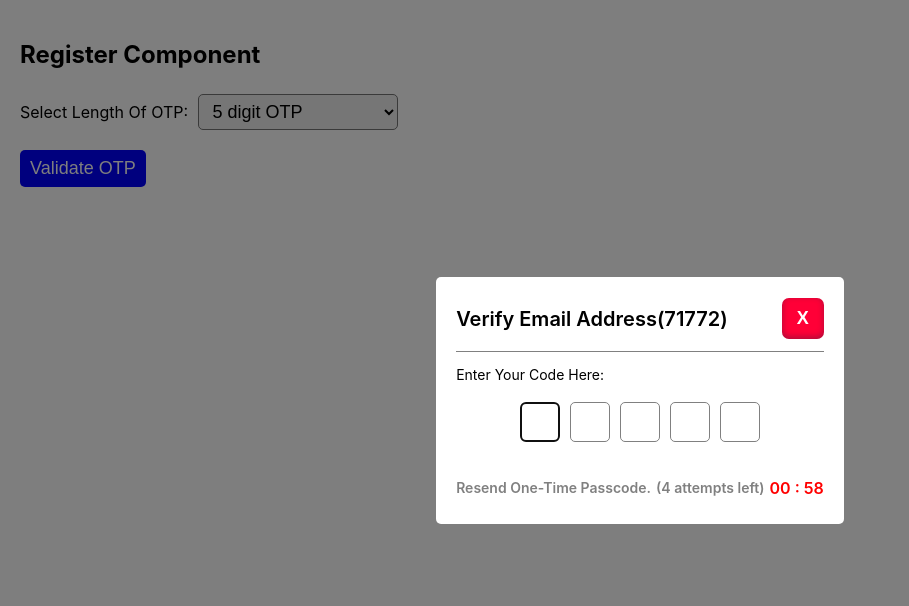
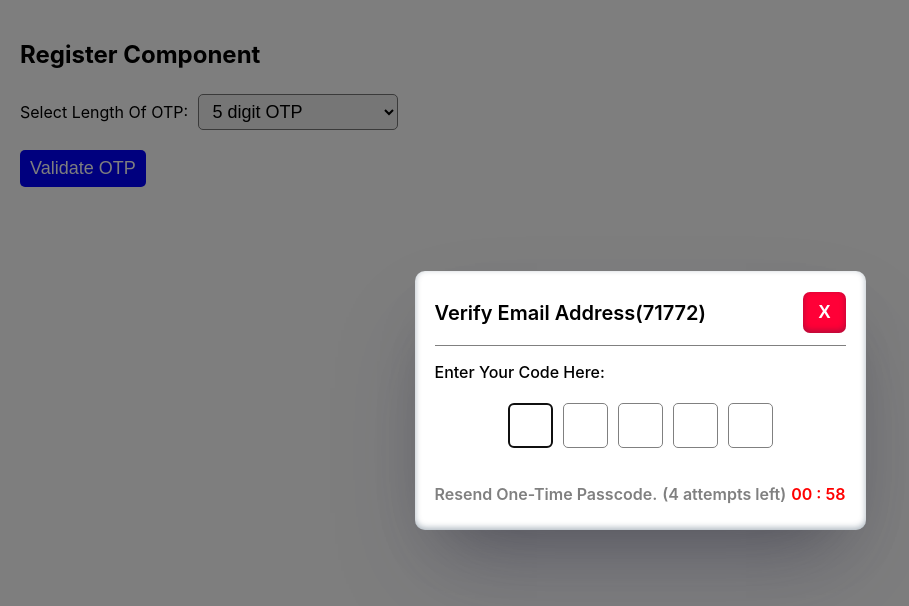
Before and after one commit to jaikrishnaverma-cedcoss/otp_verification_test, a React (Create React App) app: page / in a window 1280 px wide. Both pictures are taken after a click on the button "Validate OTP". Shown: the top 606 px of the page, without its empty margins (0-909 px from the left). Built offline with nearby package versions, Linux system fonts and the light colour scheme.

Commit message:
commited complete

```diff
--- a/src/App.css
+++ b/src/App.css
@@ -18,7 +18,7 @@
 
 /* cross button */
 
-.btn-cross{
+.btn--cross{
         border-radius: 7px;
         padding: 10px 15px;
         background-color: rgb(255, 0, 55);
@@ -34,7 +34,7 @@
 }
 
 /* modal plane*/
-.modal {
+.container--modal {
     background-color: rgba(0, 0, 0, 0.507);
     position: absolute;
     padding: 0px;
@@ -46,33 +46,34 @@
 }
 
 /* pop-up card under modal */
-.modal-card {
-    border-radius: 5px;
+.card {
+    border-radius: 10px;
     background-color: white;
     padding: 10px 20px;
     min-width: 400px;
     margin: 10px;
+    box-shadow: rgb(50 50 93 / 25%) 0px 50px 100px -20px, rgb(0 0 0 / 30%) 0px 30px 60px -30px, rgb(10 37 64 / 35%) 0px -2px 6px 0px inset;
 }
 
 /* heading of modal */
-.modal-card .heading {
+.card .card__heading {
     display: flex;
     align-items: center;
     justify-content: space-between;
     border-bottom: 1px solid grey;
 }
 
-.timer {
+.details__timer {
     color: red;
     font-weight: 600;
 }
 
-.heading p {
+.card__heading p {
     font-weight: 600;
     font-size: 20px;
 }
 
-.modal-card .body .boxes {
+.card .card__body .card__boxes {
     display: flex;
     align-items: center;
     justify-content: center;
@@ -83,27 +84,31 @@
 margin-top: 15px;
 }
 
-.modal-card .body p:nth-child(1) {
-    font-size: 14px;
+.card .card__body p:nth-child(1) {
+    font-size: 16px;
 }
 
-.modal-card .body .boxes input {
-    width: 40px;
-    height: 40px;
+.card .card__body .card__boxes input {
+    width: 45px;
+    height: 45px;
     border-radius: 5px;
     border: 1px solid grey;
     font-size: 20px;
     padding: 10px;
     margin: 5px;
+    text-align: center;
+}
+.body__p{
+    font-weight: 500;
 }
 
-.card-details {
+.card__details {
     display: flex;
     align-items: center;
     justify-content: space-between;
 }
 
-.card-details .info {
+.card__details .info {
     color: rgb(0, 103, 134);
     font-weight: 600;
     cursor:pointer
@@ -134,20 +139,20 @@ text-decoration: underline;
     text-decoration: none !important;
 }
 
-.spinner-box {
+.card__spinner {
     display: flex;
     justify-content: center;
 }
 
 .alert-input-danger {
-  border: 2px solid red !important
+  border: 3px solid red !important
 }
 
 .alert-input-success {
-    border: 2px solid green !important
+    border: 3px solid green !important
 }
 
-.loader {
+.spinner__icon {
     width: 100px;
     height: 100px;
 }
@@ -170,7 +175,7 @@ text-decoration: underline;
     color: green !important;
 }
 
-.otpLength{
+.container__otpLength {
     margin: 5px;
     padding: 6px 10px;
     width: 200px;
--- a/src/App.tsx
+++ b/src/App.tsx
@@ -5,8 +5,7 @@ import Register from "./Components/Register";
 function App() {
   return (
     <>
-
-        <Register />
+   <Register />
     </>
   );
 }
--- a/src/Components/OtpLayout.tsx
+++ b/src/Components/OtpLayout.tsx
@@ -1,13 +1,11 @@
 import React, { ChangeEvent, useEffect, useRef, useState } from "react";
-import { MyOtpLayoutProps } from "../Types/Types";
-type inp = {
-  digit: string[];
-  statusClass: string;
-};
-const initialInput: inp = {
+import { inputsType, MyOtpLayoutProps } from "../Types/Types";
+
+const initialInput: inputsType = {
   digit: [],
   statusClass: "",
 };
+
 export const OtpLayout = ({
   GenerateOtp,
   currentOtp,
@@ -15,39 +13,44 @@ export const OtpLayout = ({
 }: MyOtpLayoutProps) => {
   const successClass = "alert-input-success";
   const errorClass = "alert-input-danger";
-  const [state, setState] = useState({
-    counter: 4,
-    msg: "",
-    loader: false,
-  });
+  const [state, setState] = useState({ counter: 4, msg: "", loader: false });
   const [timer, setTimer] = useState<number>(60);
-  const [inputs, setInputs] = useState<inp>({ ...initialInput });
+  const [inputs, setInputs] = useState<inputsType>({ ...initialInput });
 
+  // ref array for all inputs
   const digit = useRef<HTMLInputElement[]>([]);
 
   // responsible for resend otp
   const ResendOtp = () => {
     if (timer === 0 && state.counter > 0) {
-      if (state.counter >= 0) GenerateOtp();
-      if (state.counter !== -1) state.counter = state.counter - 1;
+      if (state.counter >= 0) {
+        GenerateOtp();
+        state.counter = state.counter - 1;
+      }
       if (state.counter === -1) {
         setTimer(0);
       } else setTimer(60);
+
+      setState({ ...state, msg: "One-time passcode sent successfully!" });
+      // reset all inputs array and statusClass
+      setInputs({ ...initialInput });
+
+      // auto hide message after resend success notification
       setTimeout(() => {
         setState({ ...state, msg: "" });
       }, 1200);
-      setState({ ...state, msg: "One-time passcode sent successfully!" });
-      setInputs({ ...initialInput });
+
+
     }
   };
 
-  // fill the digit array to empty with the length of otp
+  // fill the digit array with empty with the length of otp
   const filler = () => {
     inputs.digit = [];
     currentOtp
       ?.toString()
       .split("")
-      .map((x) => {
+      .forEach((x) => {
         inputs.digit.push("");
       });
     setTimeout(() => {
@@ -65,10 +68,9 @@ export const OtpLayout = ({
   useEffect(() => {
     let interval: any = null;
     interval = setInterval(() => {
-      setTimer((prev) => (prev == 0 ? 0 : prev - 1));
+      setTimer((prev) => (prev === 0 ? 0 : prev - 1));
     }, 1000);
     filler();
-
     // callback function for clear interval when component unmount
     return () => {
       clearInterval(interval);
@@ -78,27 +80,28 @@ export const OtpLayout = ({
   // responsible to handle all input digits and focus
   const InputDigits = (e: ChangeEvent<HTMLInputElement>, i: number) => {
     let val = e.currentTarget.value;
+    // cutting the string to single digit
     if (val.length > 1) {
       val = val[val.length - 1];
-      if (val == inputs.digit[i]) val = e.currentTarget.value[0];
+      if (val === inputs.digit[i]) val = e.currentTarget.value[0];
     }
+    // now here the test condtion
+    if (/^[0-9]{1}$/.test(val) || val === "") {
+      if (val) digit.current[i + 1]?.focus();
 
-    if (/^[0-9]{1}$/.test(val) || val === "") {
-      if (val) {
-        digit.current[i + 1]?.focus();
-      }
-      if (val && inputs.digit[i] !== "") {
-        if (i < inputs.digit.length - 1) inputs.digit[i + 1] = val;
-      } else inputs.digit[i] = val;
+      inputs.digit[i] = val;
       state.msg = "";
       inputs.statusClass = "";
+
+      // check all value filled
       if (inputs.digit.reduce((final, current) => final && current)) {
         // status hold the value of otp matched or not
         let status =
           inputs.digit.toString().replaceAll(",", "") ===
           currentOtp?.toString();
         inputs.statusClass = status ? successClass : errorClass;
-        // if otp matched
+
+        // if otp matched successfully
         if (status) {
           state.msg = "Enter one time passcode is Correct!";
           state.loader = true;
@@ -110,7 +113,7 @@ export const OtpLayout = ({
             closeModal(false);
           }, 1000);
         } else {
-          state.msg = "Enter one time passcode is Incorrect!";
+          state.msg = "Entered One-time passcode is incorrect!";
         }
       }
       setInputs({ ...inputs });
@@ -118,12 +121,11 @@ export const OtpLayout = ({
     }
   };
 
-  //  to handle input backSpace and focus
+  // responsible to handle input backSpace & del and focus
   const handleBackspace = (e: any, i: number) => {
-
     let key = e.key === "Backspace" || e.key === "Delete";
     if (key && !inputs.digit[i]) digit.current[i - 1]?.focus();
-    else if (e.key === "Backspace" && inputs.digit[i] == e.target.value) {
+    else if (e.key === "Backspace" && inputs.digit[i] === e.target.value) {
       setTimeout(() => digit.current[i - 1]?.focus(), 100);
       inputs.digit[i - 1] = "";
       setInputs({ ...inputs });
@@ -133,23 +135,24 @@ export const OtpLayout = ({
 
   return (
     <>
-      <div className={`container modal `}>
-        <div className="modal-card">
-          <div className="heading">
+      <div className="container container--modal">
+        <div className="card">
+          <div className="card__heading">
             <p>
               Verify Email Address
               <span>({currentOtp})</span>
             </p>
             <button
-              className="btn btn-cross pointer"
+              className="btn btn--cross pointer"
               onClick={() => closeModal(false)}
             >
               X
             </button>
           </div>
-          <div className="body">
-            <p>Enter Your Code Here:</p>
-            <div className="boxes">
+          <div className="card__body">
+            <p className="body__p">Enter Your Code Here:</p>
+            <div className="card__boxes">
+              {/* to generate input element dynamically */}
               {currentOtp
                 ?.toString()
                 .split("")
@@ -167,13 +170,13 @@ export const OtpLayout = ({
                     onKeyUp={(e) => handleBackspace(e, i)}
                     value={inputs.digit[i]}
                     type="text"
-                    // maxLength={1}
                   />
                 ))}
-              <div className="spinner-box">
+
+              <div className="card__spinner">
                 {state.loader && (
                   <img
-                    className="loader"
+                    className="spinner__icon"
                     src="Spinner-1s-200px.gif"
                     alt="loader"
                   />
@@ -184,22 +187,26 @@ export const OtpLayout = ({
               {state.msg}
             </p>
 
-            <div className="card-details">
+            <div className="card__details">
               <p className={`info `}>
                 <span
-                onClick={ResendOtp}
+                  onClick={ResendOtp}
                   className={`resend ${
                     (timer > 0 || state.counter === 0) && "disabled"
                   }`}
                 >
                   Resend One-Time Passcode.
                 </span>
-                <span className={`attempts ${state.counter == 0 && "warning"}`}>
+                <span
+                  className={`attempts  ${
+                    state.counter === 0 && "msg-alert-input-danger"
+                  }`}
+                >
                   ({state.counter} attempts left)
                 </span>
               </p>
               {/* here time formate done while renderning jsx ex: 0:2 => 00:02 */}
-              <p className="timer">{`
+              <p className="details__timer">{`
                 ${parseInt((timer / 60).toString()) < 10 ? "0" : ""}${parseInt(
                 (timer / 60).toString()
               )} :
--- a/src/Components/Register.tsx
+++ b/src/Components/Register.tsx
@@ -42,10 +42,10 @@ const Register = () => {
       {" "}
       <div className="container">
         <h2>Register Component</h2>
-        <label className="">Select Length Of OTP: </label>
+        <label >Select Length Of OTP: </label>
         <select
           name="take"
-          className="otpLength"
+          className="container__otpLength"
           defaultValue={5}
           onChange={takeLength}
           id=""
@@ -61,7 +61,6 @@ const Register = () => {
             Validate OTP
           </button>
         </div>
-        {/* model can itself open and closed with respect to open:boolean */}
         {/* give conditional rendering just for unmount properly remove all ref and variable memory free */}
         {modalState && (
           <OtpLayout
--- a/src/Types/Types.tsx
+++ b/src/Types/Types.tsx
@@ -14,3 +14,8 @@ export type ModalStateTypes = {
     msg: string,
     loader: boolean,
   };
+
+export type inputsType = {
+  digit: string[];
+  statusClass: string;
+};
```
Also changed, not shown: 2 other files (tests, documents, lock files or other folders).
